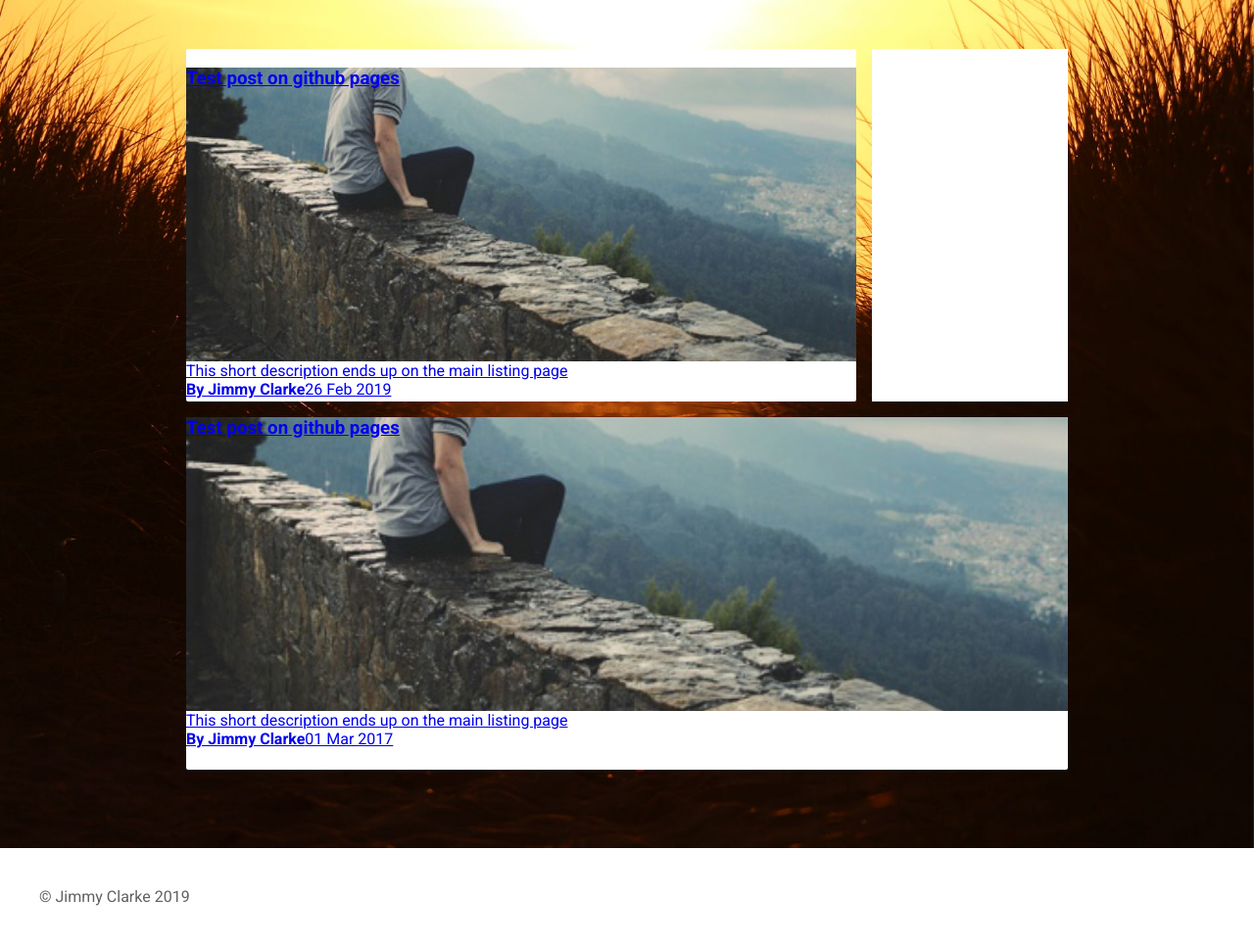
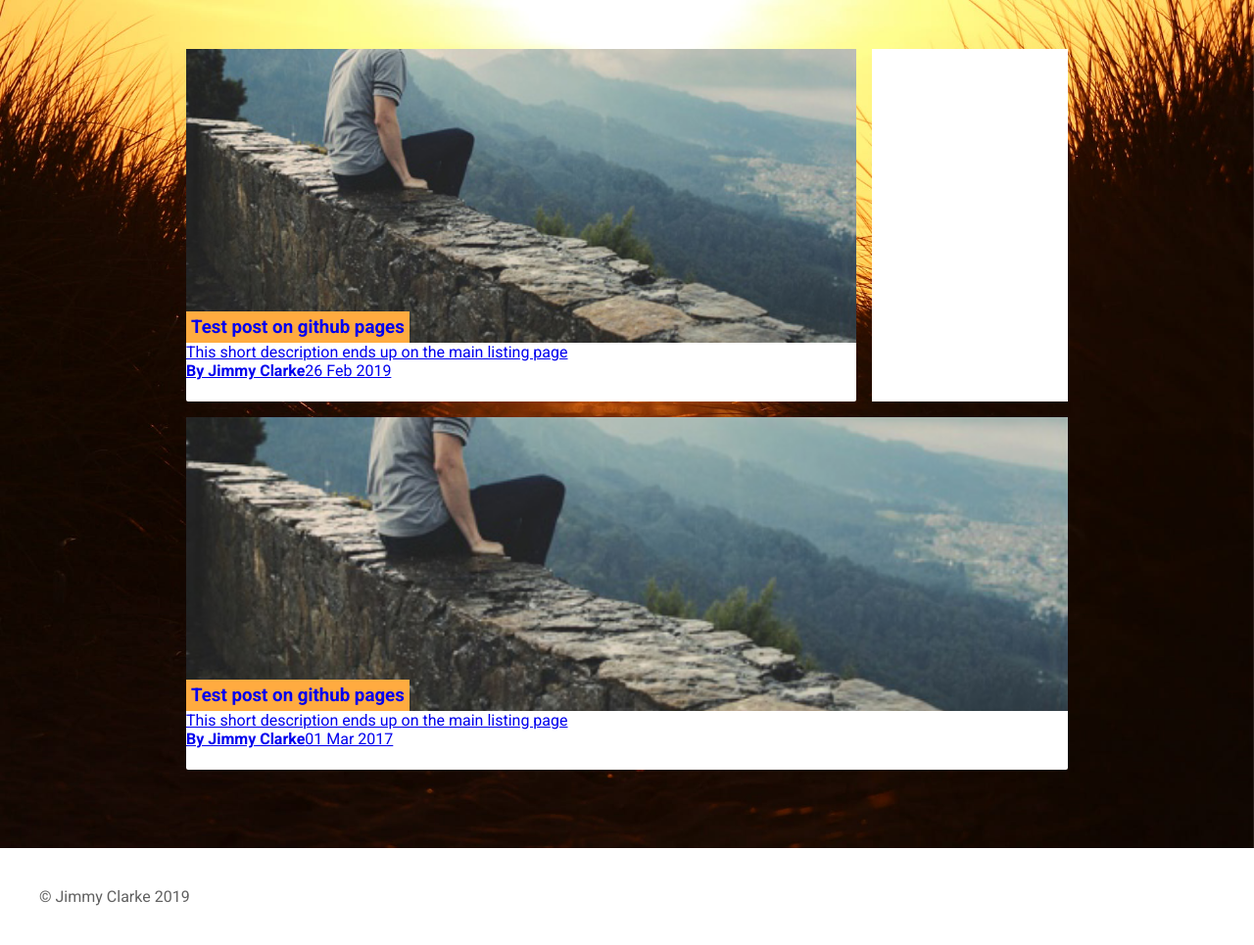
Before and after one commit to jimmyclarke113/jimmyclarke113.github.io, a Jekyll site: the page built from index.html, in a window 1280 px wide. Shown: the whole page at 98% size. Built offline with Jekyll 4.4.1, drawn with Linux system fonts in a browser that asks for light colours.

Commit message:
Update styles2019.css

```diff
--- a/css/styles2019.css
+++ b/css/styles2019.css
@@ -54,6 +54,15 @@
   background-origin: padding-box;
   background-attachment: scroll;
   box-sizing: border-box;
+  position:relative;
+}
+.contentTitle h3{
+  margin:0;
+  position:absolute;
+  left:0;
+  bottom:0;
+  background-color:#ffab40;
+  padding:5px;
 }
 .contentDescription{
 }
```
